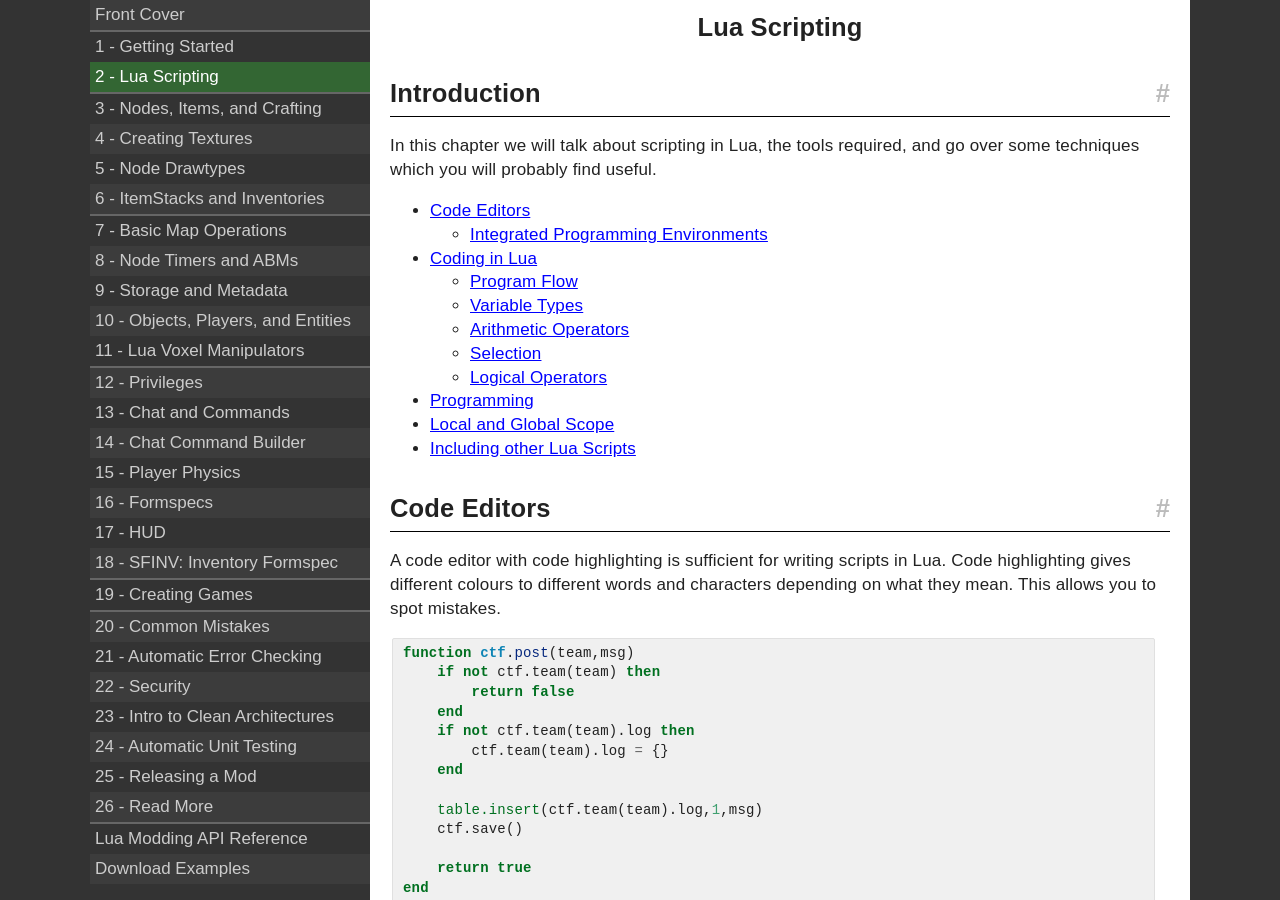
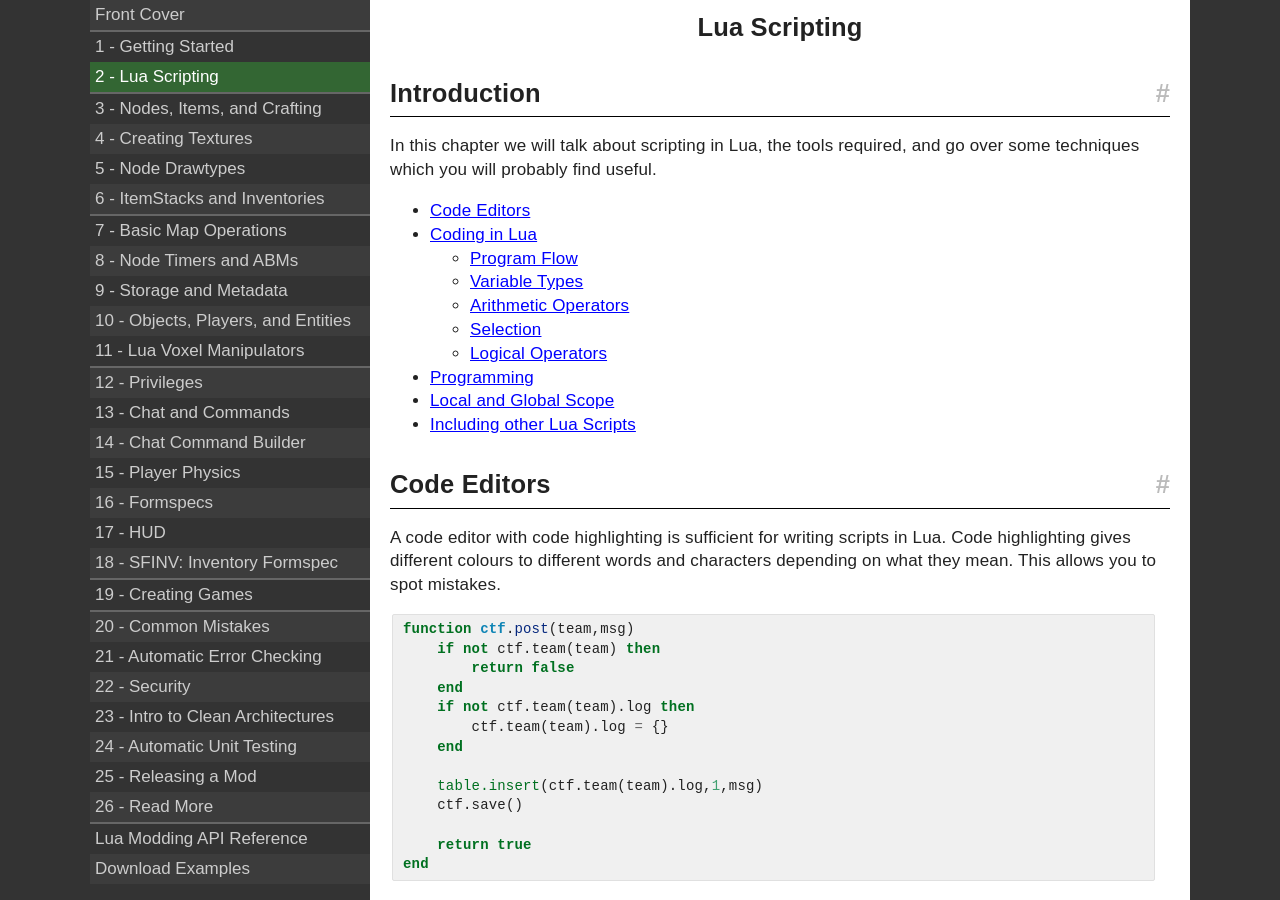
Before and after one commit to rubenwardy/minetest_modding_book, a Jekyll site: the page built from _en/basics/lua.md, in a window 1280 px wide and 900 px high. Built offline with Jekyll 4.4.1, drawn with Linux system fonts in a browser that asks for light colours; nearby versions of some CDN libraries.

Commit message:
Lua Scripting: Fix dead link

```diff
--- a/_en/basics/lua.md
+++ b/_en/basics/lua.md
@@ -13,7 +13,6 @@ In this chapter we will talk about scripting in Lua, the tools required,
 and go over some techniques which you will probably find useful.
 
 * [Code Editors](#code-editors)
-    * [Integrated Programming Environments](#integrated-programming-environments)
 * [Coding in Lua](#coding-in-lua)
     * [Program Flow](#program-flow)
     * [Variable Types](#variable-types)
```
